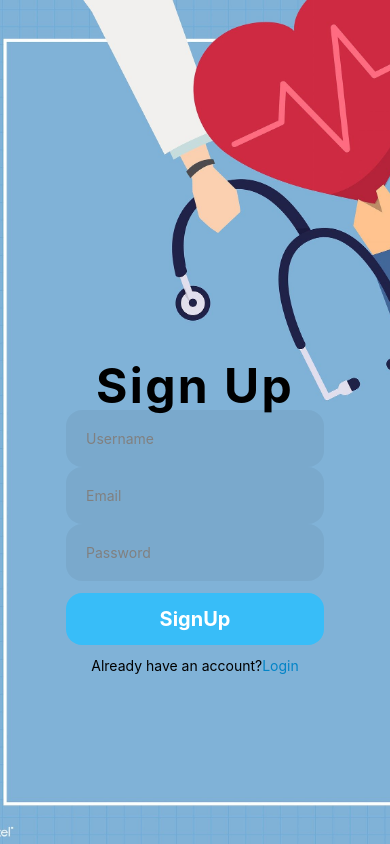
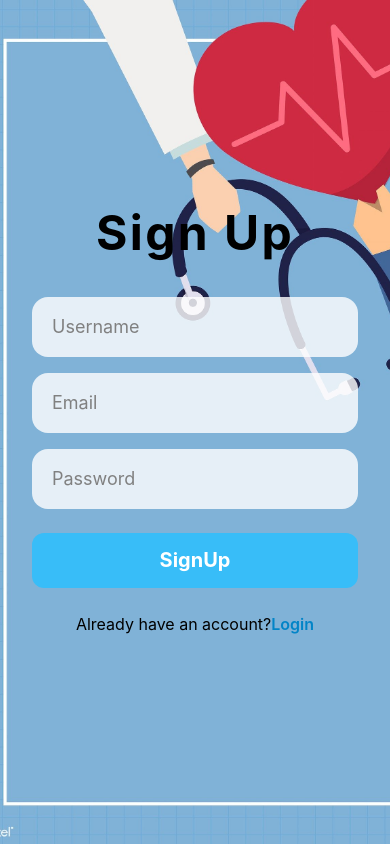
Before and after one commit to hmahmoud2211/AuraHospital, a React Native app: screen /SignUp in a window 390 px wide. Built offline with nearby package versions, Linux system fonts and the light colour scheme.

Commit message:
All errors is solved and input boxes have fixed width

```diff
--- a/screens/LoginScreen.js
+++ b/screens/LoginScreen.js
@@ -1,4 +1,4 @@
-import { View, Text, Image, TextInput, TouchableOpacity } from 'react-native'
+import { View, Text, Image, TextInput, TouchableOpacity, Dimensions } from 'react-native'
 import React from 'react'
 import tw from 'twrnc';
 import { StatusBar } from 'expo-status-bar'
@@ -7,45 +7,74 @@ import { useNavigation } from '@react-navigation/native';
 
 export default function LoginScreen() {
     const navigation = useNavigation();
+    const {width} = Dimensions.get('window');
+
     return (
         <View style={tw`bg-white h-full w-full`}>
             <StatusBar style="light" />
             <Image style={tw`h-full w-full absolute`} source={require('./assets/hospital.png')} />
 
             {/* title and form */}
-            <View style={tw`h-full w-full flex justify-around pt-40 pb-10`}>
+            <View style={tw`h-full w-full flex justify-center items-center px-8`}>
                 {/* Title */}
-                <View style={tw`flex items-center`}>
+                <View style={tw`w-full flex items-center mb-10`}>
                     <Animated.Text entering={FadeInUp.duration(1000).springify()} style={tw`text-black font-bold tracking-wider text-5xl`}>
                         Login
                     </Animated.Text>
+                </View>
                 {/* form */}
-                    <View style={tw`flex items-center`}>
-                        <Animated.View entering={FadeInDown.duration(1000).springify()} style={tw`bg-black/5 p-5 rounded-2xl w-full`}>
-                            <TextInput placeholder='Email' placeholderTextColor={'gray'} />
+                <View style={[tw`w-full`, { maxWidth: 400 }]}>
+                    <Animated.View entering={FadeInDown.duration(1000).springify()}
+                        style={[
+                            tw`bg-white/80 rounded-2xl w-full mb-4 overflow-hidden`,
+                            { height: 60 }
+                        ]}>
+                        <TextInput
+                            placeholder='Email'
+                            placeholderTextColor={'gray'}
+                            style={[
+                                tw`text-lg px-5`,
+                                { height: '100%' }
+                            ]}
+                        />
                     </Animated.View>
 
-                        <Animated.View entering={FadeInDown.delay(200).duration(1000).springify()} style={tw`bg-black/5 p-5 rounded-2xl w-full mb-3`}>
-                            <TextInput placeholder='Password' placeholderTextColor={'gray'} secureTextEntry />
+                    <Animated.View entering={FadeInDown.delay(200).duration(1000).springify()}
+                        style={[
+                            tw`bg-white/80 rounded-2xl w-full mb-6 overflow-hidden`,
+                            { height: 60 }
+                        ]}>
+                        <TextInput
+                            placeholder='Password'
+                            placeholderTextColor={'gray'}
+                            secureTextEntry
+                            style={[
+                                tw`text-lg px-5`,
+                                { height: '100%' }
+                            ]}
+                        />
                     </Animated.View>
 
-                        <Animated.View entering={FadeInDown.delay(400).duration(1000).springify()} style={tw`w-full`}>
-                            <TouchableOpacity style={tw`w-full bg-sky-400 p-3 rounded-2xl mb-3`}>
+                    <Animated.View entering={FadeInDown.delay(400).duration(1000).springify()} style={tw`w-full mb-6`}>
+                        <TouchableOpacity
+                            style={[
+                                tw`w-full bg-sky-400 rounded-xl items-center justify-center`,
+                                { height: 55 }
+                            ]}>
                             <Text style={tw`text-xl font-bold text-white text-center`}>
                                 Login
                             </Text>
                         </TouchableOpacity>
                     </Animated.View>
 
-                        <Animated.View entering={FadeInDown.delay(600).duration(1000).springify()} style={tw`flex-row justify-center`}>
-                            <Text>Don't have an account?</Text>
+                    <Animated.View entering={FadeInDown.delay(600).duration(1000).springify()} style={tw`flex-row justify-center items-center space-x-2`}>
+                        <Text style={tw`text-base`}>Don't have an account?</Text>
                         <TouchableOpacity onPress={() => navigation.push('SignUp')}>
-                                <Text style={tw`text-sky-600`}>SignUP!</Text>
+                            <Text style={tw`text-sky-600 font-semibold text-base`}>SignUP!</Text>
                         </TouchableOpacity>
                     </Animated.View>
                 </View>
             </View>
         </View>
-        </View>
     );
 }
--- a/screens/SignupScreen.js
+++ b/screens/SignupScreen.js
@@ -1,4 +1,4 @@
-import { View, Text, Image, TextInput, TouchableOpacity } from 'react-native'
+import { View, Text, Image, TextInput, TouchableOpacity, Dimensions } from 'react-native'
 import React from 'react'
 import tw from 'twrnc';
 import { StatusBar } from 'expo-status-bar'
@@ -7,49 +7,89 @@ import { useNavigation } from '@react-navigation/native';
 
 export default function SignupScreen() {
     const navigation = useNavigation();
+    const {width} = Dimensions.get('window');
+
     return (
         <View style={tw`bg-white h-full w-full`}>
             <StatusBar style="light" />
             <Image style={tw`h-full w-full absolute`} source={require('./assets/hospital.png')} />
 
             {/* title and form */}
-            <View style={tw`h-full w-full flex justify-around pt-48`}>
+            <View style={tw`h-full w-full flex justify-center items-center px-8`}>
                 {/* Title */}
-                <View style={tw`flex items-center`}>
+                <View style={tw`w-full flex items-center mb-10`}>
                     <Animated.Text entering={FadeInUp.duration(1000).springify()} style={tw`text-black font-bold tracking-wider text-5xl`}>
                         Sign Up
                     </Animated.Text>
+                </View>
                 {/* form */}
-                    <View style={tw`flex items-center`}>
-                        <Animated.View entering={FadeInDown.duration(1000).springify()} style={tw`bg-black/5 p-5 rounded-2xl w-full`}>
-                            <TextInput placeholder='Username' placeholderTextColor={'gray'} />
+                <View style={[tw`w-full`, { maxWidth: 400 }]}>
+                    <Animated.View entering={FadeInDown.duration(1000).springify()}
+                        style={[
+                            tw`bg-white/80 rounded-2xl w-full mb-4 overflow-hidden`,
+                            { height: 60 }
+                        ]}>
+                        <TextInput
+                            placeholder='Username'
+                            placeholderTextColor={'gray'}
+                            style={[
+                                tw`text-lg px-5`,
+                                { height: '100%' }
+                            ]}
+                        />
                     </Animated.View>
 
-                        <Animated.View entering={FadeInDown.delay(200).duration(1000).springify()} style={tw`bg-black/5 p-5 rounded-2xl w-full`}>
-                            <TextInput placeholder='Email' placeholderTextColor={'gray'} />
+                    <Animated.View entering={FadeInDown.delay(200).duration(1000).springify()}
+                        style={[
+                            tw`bg-white/80 rounded-2xl w-full mb-4 overflow-hidden`,
+                            { height: 60 }
+                        ]}>
+                        <TextInput
+                            placeholder='Email'
+                            placeholderTextColor={'gray'}
+                            style={[
+                                tw`text-lg px-5`,
+                                { height: '100%' }
+                            ]}
+                        />
                     </Animated.View>
 
-                        <Animated.View entering={FadeInDown.delay(400).duration(1000).springify()} style={tw`bg-black/5 p-5 rounded-2xl w-full mb-3`}>
-                            <TextInput placeholder='Password' placeholderTextColor={'gray'} secureTextEntry />
+                    <Animated.View entering={FadeInDown.delay(400).duration(1000).springify()}
+                        style={[
+                            tw`bg-white/80 rounded-2xl w-full mb-6 overflow-hidden`,
+                            { height: 60 }
+                        ]}>
+                        <TextInput
+                            placeholder='Password'
+                            placeholderTextColor={'gray'}
+                            secureTextEntry
+                            style={[
+                                tw`text-lg px-5`,
+                                { height: '100%' }
+                            ]}
+                        />
                     </Animated.View>
 
-                        <Animated.View entering={FadeInDown.delay(600).duration(1000).springify()} style={tw`w-full`}>
-                            <TouchableOpacity style={tw`w-full bg-sky-400 p-3 rounded-2xl mb-3`}>
+                    <Animated.View entering={FadeInDown.delay(600).duration(1000).springify()} style={tw`w-full mb-6`}>
+                        <TouchableOpacity
+                            style={[
+                                tw`w-full bg-sky-400 rounded-xl items-center justify-center`,
+                                { height: 55 }
+                            ]}>
                             <Text style={tw`text-xl font-bold text-white text-center`}>
                                 SignUp
                             </Text>
                         </TouchableOpacity>
                     </Animated.View>
 
-                        <Animated.View entering={FadeInDown.delay(800).duration(1000).springify()} style={tw`flex-row justify-center`}>
-                            <Text>Already have an account?</Text>
+                    <Animated.View entering={FadeInDown.delay(800).duration(1000).springify()} style={tw`flex-row justify-center items-center space-x-2`}>
+                        <Text style={tw`text-base`}>Already have an account?</Text>
                         <TouchableOpacity onPress={() => navigation.push('Login')}>
-                                <Text style={tw`text-sky-600`}>Login</Text>
+                            <Text style={tw`text-sky-600 font-semibold text-base`}>Login</Text>
                         </TouchableOpacity>
                     </Animated.View>
                 </View>
             </View>
         </View>
-        </View>
     );
 }
```
Lines whose indentation alone changed are shown as unchanged.
